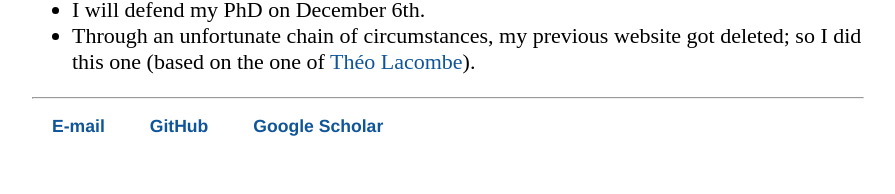
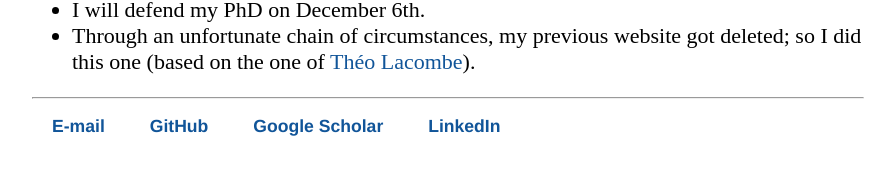
Before and after one commit to DavidLapous/DavidLapous.github.io, a Jekyll site: the page built from index.html, in a window 1280 px wide. Shown: the part 773-967 px from the top of the page, without its empty margins (192-1087 px from the left). Built offline with Jekyll 4.4.1, drawn with Linux system fonts in a browser that asks for light colours.

Commit message:
add: linkedin link

```diff
--- a/_layouts/default.html
+++ b/_layouts/default.html
@@ -35,6 +35,7 @@
         <li><a href="mailto:david.loiseaux@inria.fr">E-mail</a></li>
         <li><a href="https://github.com/DavidLapous">GitHub</a></li>
         <li><a href="https://scholar.google.com/citations?user=oAjKKKcAAAAJ">Google Scholar</a></li>
+        <li><a href="https://www.linkedin.com/in/david-loiseaux/">LinkedIn</a></li>
       </ul>
     </footer>
   </body>
```
